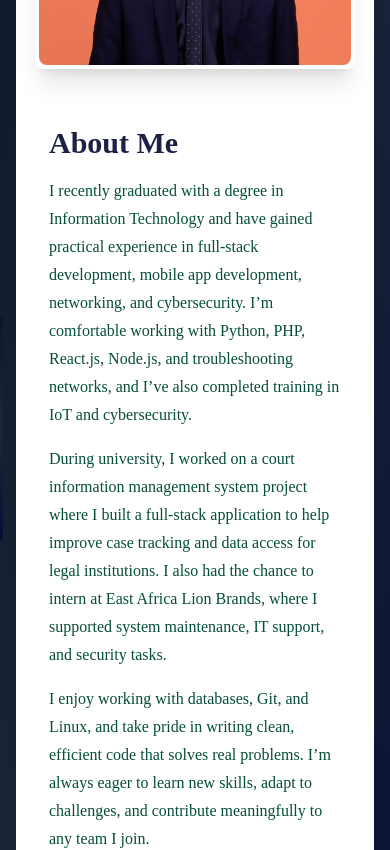
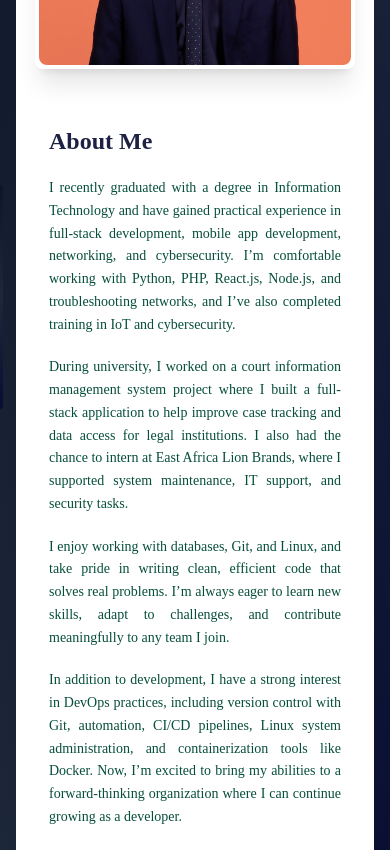
Before and after one commit to Ebenezer-seyoum/Personal-webiste, a Next.js app: page / in a window 390 px wide. Shown: the part 1200-2050 px from the top of the page. Built offline with nearby package versions, Linux system fonts and the light colour scheme.

Commit message:
initial commit

```diff
--- a/components/About/AboutSectionOne.tsx
+++ b/components/About/AboutSectionOne.tsx
@@ -23,9 +23,9 @@ const AboutSectionOne = () => {
           className="w-full max-w-[96rem] mx-auto bg-white text-green-900 rounded-lg border border-gray-200 shadow-[0_10px_30px_rgba(0,0,0,0.1)] px-4 sm:px-6 md:px-8 lg:px-20 py-10 md:py-14 lg:py-16 flex flex-col-reverse lg:flex-row items-center gap-10 sm:gap-12"
         >
           {/* Text Content */}
-       <div className="w-full lg:w-8/12 max-w-[850px] text-left bg-slate-300 p-4 sm:p-6 md:p-8 rounded-lg">
-  <div className="space-y-4 sm:space-y-6 text-base sm:text-lg md:text-xl leading-7 sm:leading-8 md:leading-9 font-normal text-dark-green font-serif text-left md:text-justify">
-    <h1 className="text-3xl sm:text-4xl font-extrabold mb-4 text-dark font-serif">About Me</h1>
+      <div className="w-full lg:w-8/12 max-w-[850px] text-left bg-slate-300 p-4 sm:p-6 md:p-8 rounded-lg">
+  <div className="space-y-5 sm:space-y-6 text-sm sm:text-base md:text-lg leading-relaxed sm:leading-7 md:leading-8 font-normal text-dark-green font-serif text-justify">
+    <h1 className="text-2xl sm:text-3xl md:text-4xl font-extrabold mb-4 text-dark font-serif">About Me</h1>
 
     <p>
       I recently graduated with a degree in Information Technology and have gained practical experience
@@ -58,6 +58,7 @@ const AboutSectionOne = () => {
 
 
 
+
           {/* Profile Image */}
           <div
             className="w-full sm:w-3/4 md:w-2/3 lg:w-4/12 flex justify-center"
```
